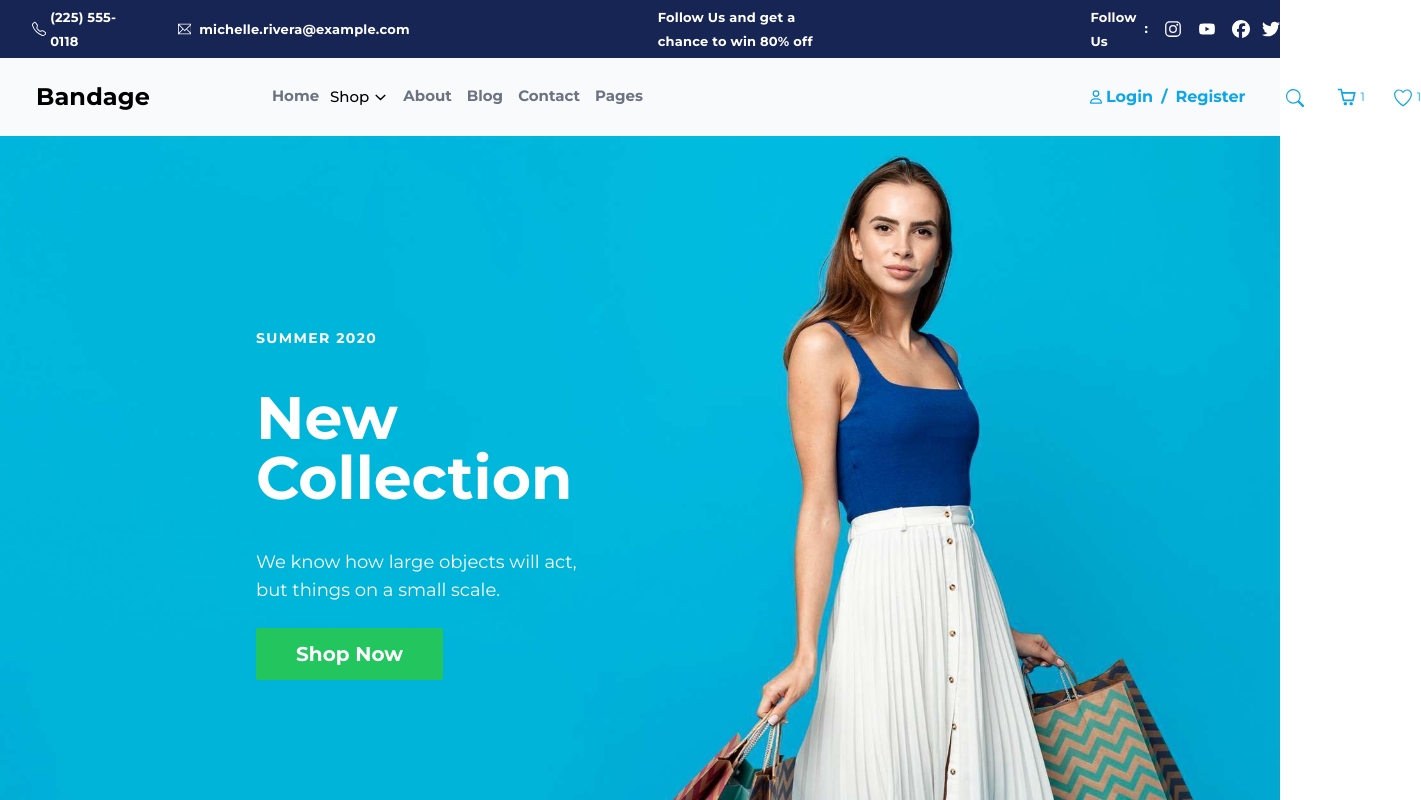
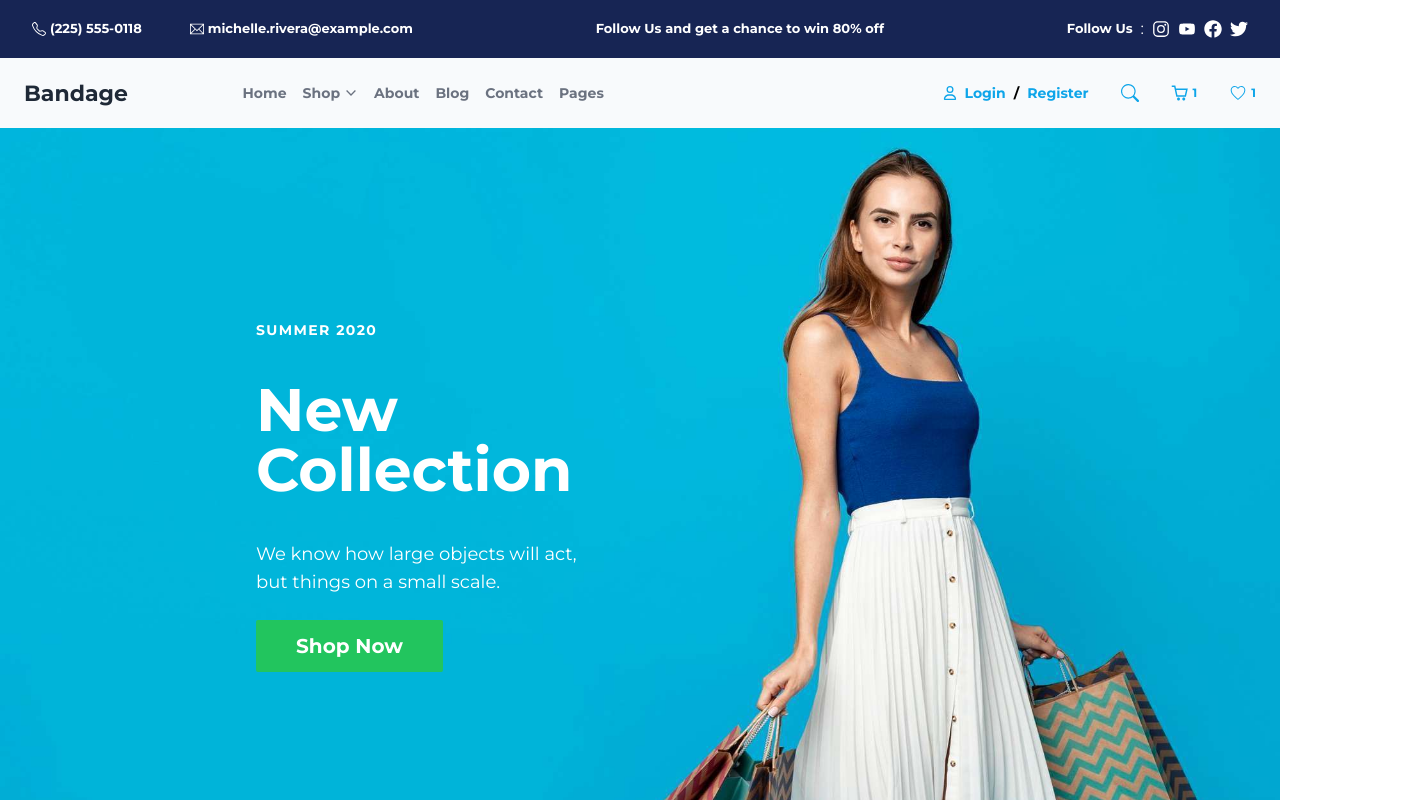
Before and after one commit to Muneeb350/UI-UX-hackathon, a Next.js app: page / in a window 1280 px wide. Shown: the top 800 px of the page, 1421 px wide, since content can reach past the window. Built offline with nearby package versions, Linux system fonts and the light colour scheme.

Commit message:
Navbar and Header

```diff
--- a/src/components/Header.tsx
+++ b/src/components/Header.tsx
@@ -1,58 +1,50 @@
-import React from 'react'
+import React from "react";
 import { BsTelephone } from "react-icons/bs";
 import { TfiEmail } from "react-icons/tfi";
 import { IoLogoInstagram } from "react-icons/io5";
 import { AiFillYoutube } from "react-icons/ai";
-import { FaFacebook } from "react-icons/fa6";
-import { FaTwitter } from "react-icons/fa";
+import { FaFacebook, FaTwitter } from "react-icons/fa";
 
 const Header = () => {
   return (
+    <div className="bg-blue-950 w-full h-[58px] flex items-center justify-between px-4 sm:px-8 text-white">
+      {/* Left Section: Contact Info */}
+      <div className="flex items-center space-x-4">
+        {/* Phone */}
+        <div className="flex items-center space-x-1">
+          <BsTelephone className="text-white text-sm" />
+          <h6 className="text-[13px] font-bold font-montserrat">
+            (225) 555-0118
+          </h6>
+        </div>
 
-    <div className='bg-blue-950 w-full h-[58px] flex items-center'>
-      <div className='flex items-center space-x-1 ml-8'>
-        <BsTelephone className='text-white' />
-        <h6 className='text-white font-montserrat font-bold text-[13px] leading-[24px] tracking-[0.2px]'>
-          (225) 555-0118
-        </h6>
-       <div className='flex items-center space-x-2 ml-4'>
-         <TfiEmail className='text-white ml-10' />
-         <h6 className='text-white font-montserrat font-bold text-[13px] leading-[24px] tracking-[0.2px]'>
-          michelle.rivera@example.com
-         </h6>
-         <div className='flex items-center space-x-2 ml-4'>
-          <h6 className='text-white ml-60 font-montserrat font-bold text-[13px] leading-[24px] tracking-[0.2px]'>
-            Follow Us and get a chance to win 80% off
+        {/* Email */}
+        <div className="flex items-center space-x-1">
+          <TfiEmail className="text-white text-sm ml-8" />
+          <h6 className="text-[13px] font-bold font-montserrat">
+            michelle.rivera@example.com
           </h6>
-          <div className='flex items-center space-x-2 ml-4'>
-            <h6 className='text-white ml-64 font-montserrat font-bold text-[13px] leading-[24px] tracking-[0.2px]'>
-              Follow Us
-            </h6>
-            <div className='text-white text-[13px] font-bold'>
-              :
-            </div>
-            <div className='flex items-center space-x-2 ml-4'>
-            <IoLogoInstagram className='text-white ml-2 font-montserrat font-bold text-[18px] leading-[24px] tracking-[0.2px]'/>
-            </div>
-
-         <div className='flex items-center space-x-2 ml-4'>
-         <AiFillYoutube className='text-white ml-2 font-montserrat font-bold text-[18px] leading-[24px] tracking-[0.2px]' />
-         </div>
-
-         <div className='flex items-center space-x-2 ml-4'>
-         <FaFacebook className='text-white ml-2 font-montserrat font-bold text-[18px] leading-[24px] tracking-[0.2px]' />
-         </div>
-
-         <div className='flex items-center space-x-2 ml-4'>
-         <FaTwitter className='text-white ml-1 font-montserrat font-bold text-[18px] leading-[24px] tracking-[0.2px]'/>
-         </div>
-
-          </div>
-         </div>
         </div>
       </div>
+
+      {/* Middle Section: Message */}
+      <div className="hidden md:flex">
+        <h6 className="text-[13px] font-bold font-montserrat">
+          Follow Us and get a chance to win 80% off
+        </h6>
+      </div>
+
+      {/* Right Section: Social Links */}
+      <div className="flex items-center space-x-2">
+        <h6 className="text-[13px] font-bold font-montserrat">Follow Us</h6>
+        <span>:</span>
+        <IoLogoInstagram className="text-white text-lg" />
+        <AiFillYoutube className="text-white text-lg" />
+        <FaFacebook className="text-white text-lg" />
+        <FaTwitter className="text-white text-lg" />
+      </div>
     </div>
-  )
-}
+  );
+};
 
-export default Header
+export default Header;
--- a/src/components/Navbar.tsx
+++ b/src/components/Navbar.tsx
@@ -1,107 +1,150 @@
-import React from 'react'
+'use client';
+import React, { useState } from "react";
 import { IoChevronDownSharp } from "react-icons/io5";
 import { FaRegUser } from "react-icons/fa6";
 import { BsSearch } from "react-icons/bs";
 import { CgShoppingCart } from "react-icons/cg";
 import { IoIosHeartEmpty } from "react-icons/io";
+import { AiOutlineMenu, AiOutlineClose } from "react-icons/ai";
 
 const Navbar = () => {
+  const [isMobileMenuOpen, setMobileMenuOpen] = useState(false);
+
   return (
-    <nav className="flex items-center justify-between p-1 bg-slate-50">
-    <div className='bg-slate-50 w-full h-[70px] top-[70px] flex justify-start items-center'>
-        <div className='w-[187px] h-[58px] left-[38px] ml-2 flex items-center'>
-        <h3 className='font-montserrat ml-6 font-bold text-[24px] leading-[32px] tracking-[0.1px] w-[108px] h-[32px]  '>
+    <nav className="bg-slate-50 w-full">
+      <div className="flex items-center justify-between px-4 py-2 md:px-6 h-[70px]">
+        {/* Logo */}
+        <h3 className="font-montserrat font-bold text-[22px] text-gray-800">
           Bandage
         </h3>
 
-    <div className='font-montserrat w-[361px] h-[25px] top-[16.5px] gap-[15px] flex items-center ml-32 '>
-        <ul className='flex gap-[15px] text-gray-500 text-center font-bold text-[15px]'>
-        <li className='w-[43px] h-[24px] hover:text-blue-500 transition duration-200'>
-          <a href="#">Home</a></li>
-        <li className='flex items-center space-x-1 text-black font-medium hover:text-blue-500 transition duration-200'>
-          <a href="#">Shop </a>
-        <IoChevronDownSharp className='ml-2'/> </li>
-        <li className='hover:text-blue-500 transition duration-200'>
+        {/* Desktop Menu */}
+        <ul className="hidden md:flex items-center space-x-4 font-montserrat text-gray-500 font-bold text-[14px] mr-56">
+          <li className="hover:text-blue-500 transition duration-200">
+            <a href="#">Home</a>
+          </li>
+          <li className="flex items-center hover:text-blue-500 transition duration-200">
+            <a href="#">Shop</a>
+            <IoChevronDownSharp className="ml-1" />
+          </li>
+          <li className="hover:text-blue-500 transition duration-200">
             <a href="#">About</a>
           </li>
-        <li className='hover:text-blue-500 transition duration-200'>
-          <a href="#"> Blog </a>
-
+          <li className="hover:text-blue-500 transition duration-200">
+            <a href="#">Blog</a>
           </li>
-        <li className='hover:text-blue-500 transition duration-200'>
+          <li className="hover:text-blue-500 transition duration-200">
             <a href="#">Contact</a>
           </li>
-        <li className='hover:text-blue-500 transition duration-200'>
+          <li className="hover:text-blue-500 transition duration-200">
             <a href="#">Pages</a>
-
           </li>
         </ul>
 
-        <div className="text-right flex items-center space-x-6 ml-96">
-          <ul className='font-montserrat flex justify-center items-center ml-12 font-bold text-sky-500'>
-            <li className='w-3 h-2 flex justify-center items-center '>
-            <FaRegUser />
-            </li>
-            <li className='ml-1 hover:text-blue-900 transition duration-200'>
-              <a href="#">Login</a>
+        {/* Icons Section */}
+        <div className="flex items-center space-x-8 text-[14px] font-bold">
+          {/* User Login */}
+          <div className="hidden md:flex items-center space-x-2">
+            <FaRegUser className="text-sky-500" />
+            <a
+              href="#"
+              className="hover:text-blue-900 text-sky-500 transition duration-200"
+            >
+              Login
+            </a>
+            <span>/</span>
+            <a
+              href="#"
+              className="hover:text-blue-900 text-sky-500 transition duration-200"
+            >
+              Register
+            </a>
+          </div>
 
-            </li>
-            <li className='ml-2'>
-              /
-            </li>
-            <li className='ml-2 hover:text-blue-900 transition duration-200'>
-              <a href="#">Register</a>
-            </li>
-
-          </ul>
-
-          <div className='flex justify-between text-sky-500 w-[35px] h-[16px] hover:text-blue-900 transition duration-200'>
-            <a href="#">
-            <BsSearch className='size-[18px] ml-4'/>
-            </a>
-
-          </div>
-          <div className="flex items-center space-x-1">
-  {/* Icon Section */}
+          {/* Search Icon */}
           <a
             href="#"
             className="text-sky-500 hover:text-blue-900 transition duration-200"
           >
-    <CgShoppingCart className="text-[20px] ml-2" />
+            <BsSearch className="text-lg" />
           </a>
 
-  {/* Text Section */}
+          {/* Cart Icon */}
+          <div className="flex items-center space-x-1">
             <a
               href="#"
-    className="text-sky-500 text-[12px] hover:text-blue-900 transition duration-200 "
+              className="text-sky-500 hover:text-blue-900 transition duration-200"
             >
-    1
+              <CgShoppingCart className="text-lg" />
             </a>
+            <span className="text-sky-500 text-[12px]">1</span>
           </div>
 
-
-
+          {/* Wishlist Icon */}
+          <div className="flex items-center space-x-1">
+            <a
+              href="#"
+              className="text-sky-500 hover:text-blue-900 transition duration-200"
+            >
+              <IoIosHeartEmpty className="text-lg" />
+            </a>
+            <span className="text-sky-500 text-[12px]">1</span>
           </div>
 
-  <div className='text-sky-500 ml-3 w-[6px] h-[20px]'>
-    <a href="#"
-    className='hover:text-blue-900 transition duration-200'>
-          <IoIosHeartEmpty className='text-[22px]'/>
-          </a>
-          </div>
-          <div className=' text-[12px] ml-1'>
-          <a href=""
-          className='text-sky-500 flex justify-between hover:text-blue-900 transition duration-200'>
-          1
-          </a>
+          {/* Mobile Menu Toggle */}
+          <div
+            className="md:hidden text-sky-500 cursor-pointer"
+            onClick={() => setMobileMenuOpen(!isMobileMenuOpen)}
+          >
+            {isMobileMenuOpen ? (
+              <AiOutlineClose className="text-2xl" />
+            ) : (
+              <AiOutlineMenu className="text-2xl" />
+            )}
           </div>
         </div>
       </div>
 
+      {/* Mobile Menu */}
+      {isMobileMenuOpen && (
+        <ul className="flex flex-col items-start space-y-4 px-4 py-2 bg-slate-100 md:hidden">
+          <li className="hover:text-blue-500 transition duration-200">
+            <a href="#">Home</a>
+          </li>
+          <li className="flex items-center hover:text-blue-500 transition duration-200">
+            <a href="#">Shop</a>
+            <IoChevronDownSharp className="ml-1" />
+          </li>
+          <li className="hover:text-blue-500 transition duration-200">
+            <a href="#">About</a>
+          </li>
+          <li className="hover:text-blue-500 transition duration-200">
+            <a href="#">Blog</a>
+          </li>
+          <li className="hover:text-blue-500 transition duration-200">
+            <a href="#">Contact</a>
+          </li>
+          <li className="hover:text-blue-500 transition duration-200">
+            <a href="#">Pages</a>
+          </li>
+          <div className="flex flex-col items-start space-y-2">
+            <a
+              href="#"
+              className="hover:text-blue-900 text-sky-500 transition duration-200"
+            >
+              Login
+            </a>
+            <a
+              href="#"
+              className="hover:text-blue-900 text-sky-500 transition duration-200"
+            >
+              Register
+            </a>
+          </div>
+        </ul>
+      )}
+    </nav>
+  );
+};
 
-    </div>
-    </nav>
-  )
-}
-
-export default Navbar
+export default Navbar;
```
Lines whose indentation alone changed are shown as unchanged.
